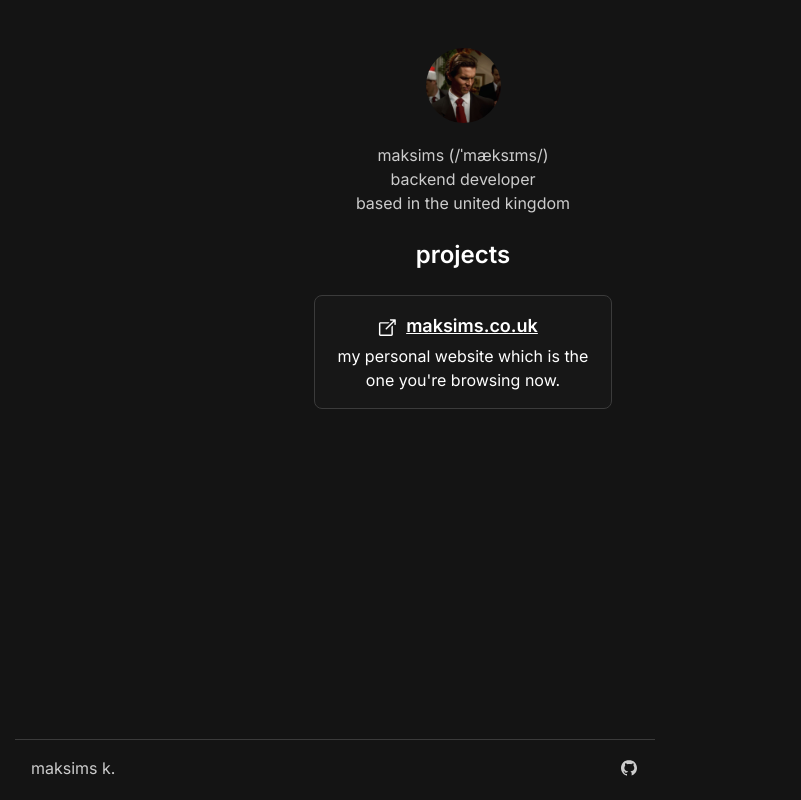
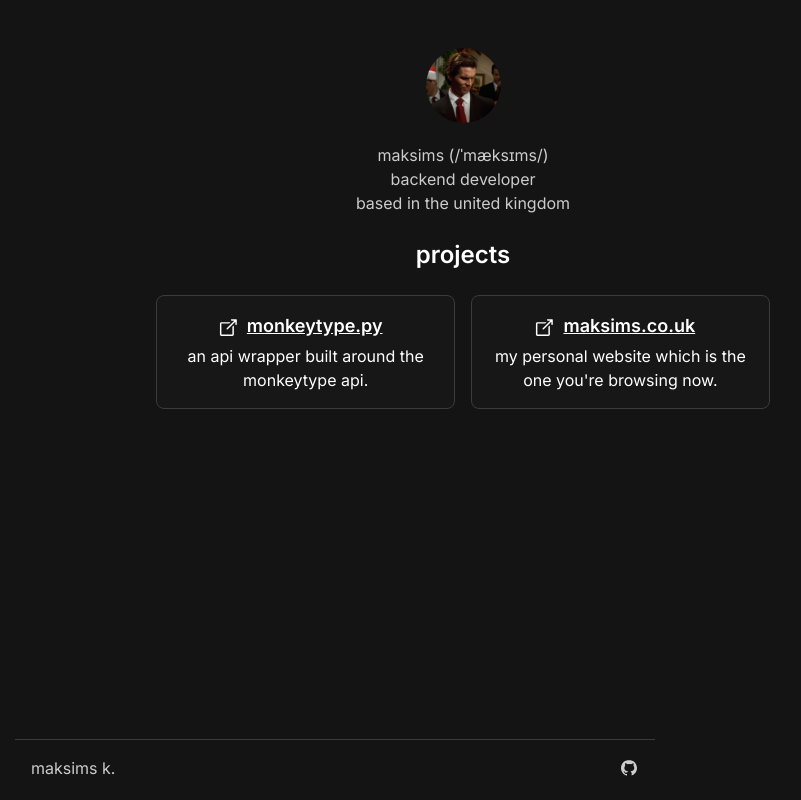
Before and after one commit to maksims8/maksims.co.uk, a Next.js app in the folder src/: page / in a window 1280 px wide. Shown: the whole page, without its empty margins (177-978 px from the left). Built offline with nearby package versions, Linux system fonts and the light colour scheme.

Commit message:
add monkeytype.py to projects

```diff
--- a/src/app/page.tsx
+++ b/src/app/page.tsx
@@ -17,6 +17,11 @@ export default function Home() {
         <h1 className="text-2xl font-semibold mb-6">projects</h1>
 
         <div className="flex flex-wrap justify-center gap-4">
+          <ProjectCard
+            title="monkeytype.py"
+            description="an api wrapper built around the monkeytype api."
+            link="https://github.com/m2ksims/monkeytype.py"
+          />
           <ProjectCard
             title="maksims.co.uk"
             description="my personal website which is the one you're browsing now."
```
